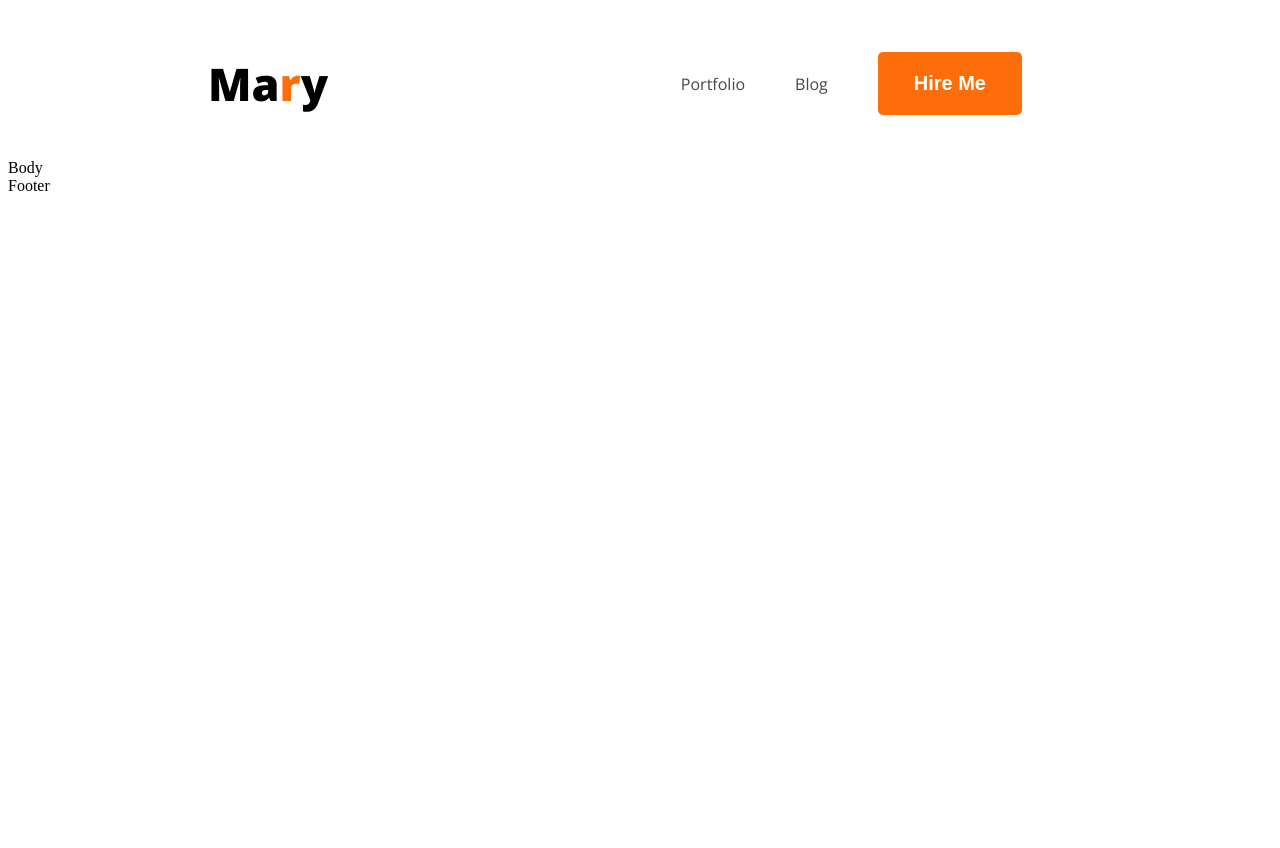
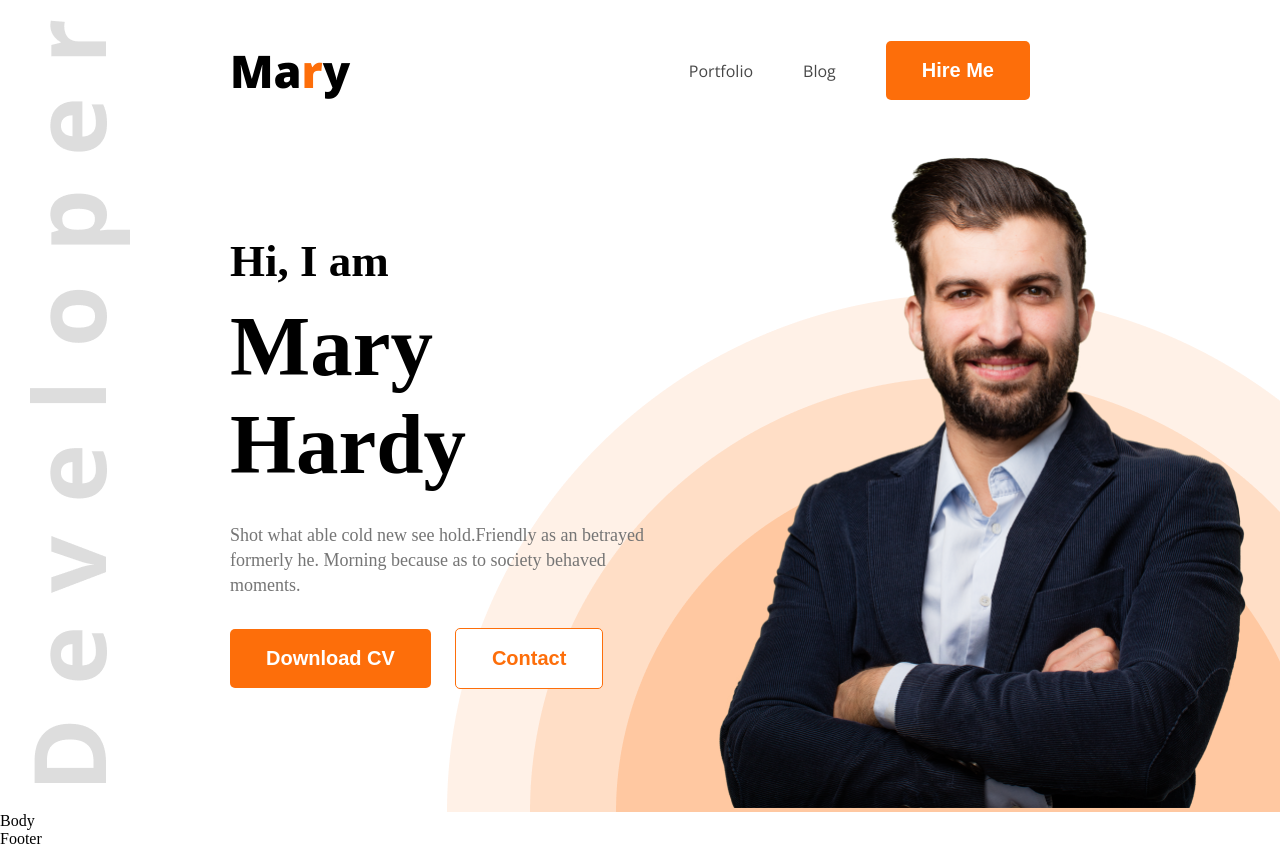
Before and after one commit to RHsanto/web-dev-almari, a plain HTML site: page index.html in a window 1280 px wide. Before the commit the page ends 800 px from the top, so only its background shows below. Drawn offline with nearby package versions, Linux system fonts and the light colour scheme; a web font is replaced by a local one.

Commit message:
Add
complete banner section

```diff
--- a/index.html
+++ b/index.html
@@ -1,9 +1,9 @@
 <!DOCTYPE html>
 <html lang="en">
   <head>
-  <meta charset="UTF-8">
-  <meta name="viewport" content="width=device-width, initial-scale=1.0">
-  <link rel="stylesheet" href="style.css">
+    <meta charset="UTF-8" />
+    <meta name="viewport" content="width=device-width, initial-scale=1.0" />
+    <link rel="stylesheet" href="style.css" />
     <title>web-dev-almari</title>
   </head>
   <body>
@@ -13,11 +13,30 @@
         <ul>
           <li><a href="/" class="dark_2">Portfolio</a></li>
           <li><a href="/" class="dark_2">Blog</a></li>
-        <li> <button class="primary_btn"><a href="/"></a>Hire Me </a></button></li>
+          <li>
+            <a href=""> <button class="primary_btn">Hire Me</button> </a>
+          </li>
         </ul>
       </nav>
+      <!-- banner -->
+      <div class="banner_sec">
+        <div class="banner_desc">
+          <h3>Hi, I am</h3>
+          <h1>Mary Hardy</h1>
+          <p>
+            Shot what able cold new see hold.Friendly as an betrayed formerly he. Morning because as
+            to society behaved moments.
+          </p>
+          <div class="btn_grp">
+            <button class="primary_btn">Download CV</button>
+            <button class="contact_btn">Contact</button>
+          </div>
+        </div>
+
+        <div><img src="/images/hardy.png" alt="img" class="banner_img" /></div>
+      </div>
     </header>
     <main>Body</main>
-  <footer>Footer </footer>
+    <footer>Footer</footer>
   </body>
 </html>
--- a/style.css
+++ b/style.css
@@ -1,4 +1,8 @@
 @import url('https://fonts.googleapis.com/css2?family=Open+Sans:ital,wght@0,300..800;1,300..800&family=Oranienbaum&display=swap');
+*{
+  margin: 0;
+  padding: 0;
+}
 
 /* Shared color */
 
@@ -7,20 +11,35 @@
 }
 .dark_2{
   color:#474747
-}.primary_btn{
+}.primary_btn, .contact_btn{
   border: none;
   background-color: #FD6E0A;
-  padding: 20px 36px;
+  padding: 18px 36px;
   font-weight: bold;
   font-size: 20px;
   color: white;
   border-radius: 5px;
   cursor: pointer;
 }
+
+.container{
+  max-width: 1140px;
+  align-items: center;
+  justify-content: center;
+}
+/* Header */
+
+header{
+  background-image: url("./images/developer.png"), url("./images/header_bg.png");
+  background-repeat: no-repeat;
+  background-position: top left , bottom right;
+  margin: 20px 0px 0px 30px ;
+}
+/* Nav items */
 nav{
   display: flex;
   justify-content: space-between;
-  padding: 0 200px;
+  padding: 20px 200px;
   align-items: center;
   font-family: "Open Sans", sans-serif;
 }
@@ -38,8 +57,43 @@ nav ul{
 }
 nav ul li {
    margin-right: 50px;
-
 }
 a{
   text-decoration: none;
 }
+
+/* Banner items */
+.banner_sec{
+display: flex;
+justify-content: space-between;
+align-items: center;
+margin: 10px 25px 0 200px;
+
+}
+.banner_desc, .banner_img{
+  width: 585px;
+}
+
+.banner_desc h3{
+font-size: 45px;
+}
+.banner_desc h1{
+font-size: 85px;
+padding: 10px 0px 20px;
+}
+.banner_desc p{
+  font-size: 18px;
+  color: #757575;
+  padding: 10px 0;
+  line-height: 25px;
+}
+.btn_grp{
+  padding: 20px 0px;
+
+}
+.contact_btn{
+background-color: white;
+color: #FD6E0A;
+border: 1px solid #FD6E0A;
+margin-left: 20px;
+}
```
Lines whose indentation alone changed are shown as unchanged.
